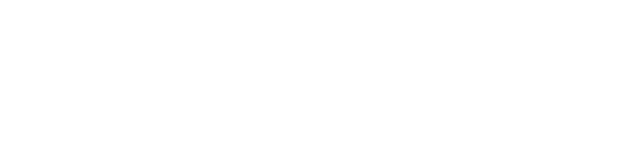
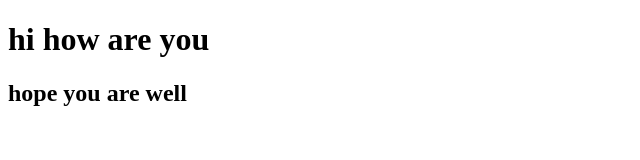
Before and after one commit to samjidsami/my-six-repo, a plain HTML site: page index.html in a window 1280 px wide. Shown: the whole page, without its empty margins (0-640 px from the left). Drawn offline with Linux system fonts and the light colour scheme.

Commit message:
added header

```diff
--- a/index.html
+++ b/index.html
@@ -6,7 +6,8 @@
     <meta name="viewport" content="width=device-width, initial-scale=1.0">
     <title>my sixth repo</title>
 </head>
-<body>
+<body> <h1>hi how are you</h1>
+    <h2>hope you are well</h2>
 
 </body>
 </html>
```
